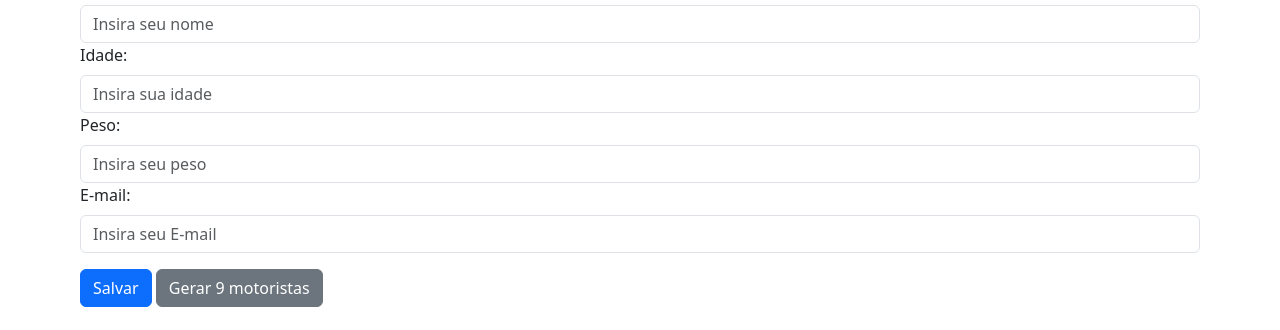
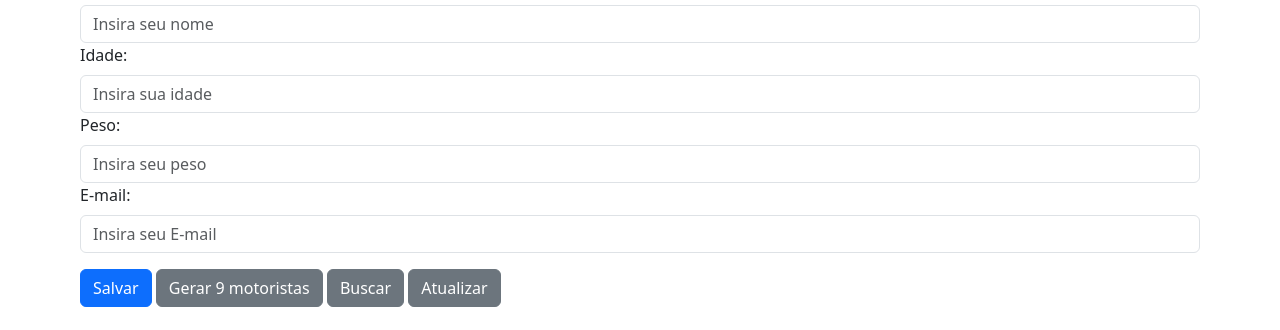
Before and after one commit to Ranayke/exercicios-trilha-ti, a plain HTML site: page ex03/index.html in a window 1280 px wide. Shown: the part 169-499 px from the top of the page. Drawn offline with nearby package versions, Linux system fonts and the light colour scheme.

Commit message:
Implemented search and update driver function

```diff
--- a/ex03/index.html
+++ b/ex03/index.html
@@ -77,6 +77,20 @@
       >
         Gerar 9 motoristas
       </button>
+      <button
+        type="button"
+        class="btn btn-secondary"
+        onclick="formulario.buscarMotorista()"
+      >
+        Buscar
+      </button>
+      <button
+        type="button"
+        class="btn btn-secondary"
+        onclick="formulario.atualizarMotorista()"
+      >
+        Atualizar
+      </button>
     </div>
 
     <div>
--- a/ex03/script.js
+++ b/ex03/script.js
@@ -1,4 +1,6 @@
 const array = [];
+let indexMotoristaBuscado = "";
+let motoristasSalvos = "";
 
 class Form {
   constructor() {
@@ -82,6 +84,52 @@ class Form {
     }
   }
 
+  buscarMotorista() {
+    const buscar = document.getElementById("name").value;
+    motoristasSalvos = JSON.parse(localStorage.getItem("motorista"));
+
+    indexMotoristaBuscado = motoristasSalvos
+      .map((data) => data.nome)
+      .indexOf(buscar);
+
+    if (indexMotoristaBuscado == -1) {
+      alert("Motorista não existe no banco de dados!");
+      return;
+    }
+
+    alert("Motorista encontrado!");
+    document.getElementById("name").value =
+      motoristasSalvos[indexMotoristaBuscado].nome;
+    document.getElementById("age").value =
+      motoristasSalvos[indexMotoristaBuscado].idade;
+    document.getElementById("weight").value =
+      motoristasSalvos[indexMotoristaBuscado].peso;
+    document.getElementById("email").value =
+      motoristasSalvos[indexMotoristaBuscado].email;
+  }
+
+  atualizarMotorista() {
+    const obj = {
+      nome: document.getElementById("name").value,
+      idade: document.getElementById("age").value,
+      peso: document.getElementById("weight").value,
+      email: document.getElementById("email").value,
+    };
+
+    console.log(obj);
+
+    const nameAlreadyExists = JSON.parse(localStorage.motorista).some(
+      (data) => data.nome === obj.nome
+    );
+
+    if (nameAlreadyExists) {
+      alert("Motorista já existe no banco de dados!");
+      return;
+    }
+    motoristasSalvos[indexMotoristaBuscado] = obj;
+    localStorage.setItem("motorista", JSON.stringify(motoristasSalvos));
+  }
+
   salvarCarro() {
     this.marca = document.getElementById("brand").value;
     this.modelo = document.getElementById("model").value;
```
